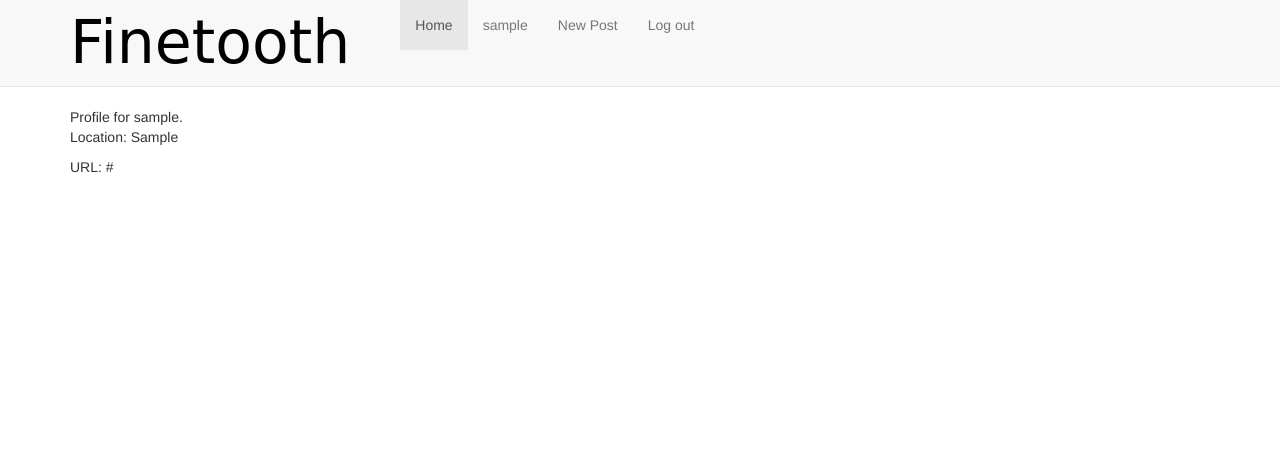
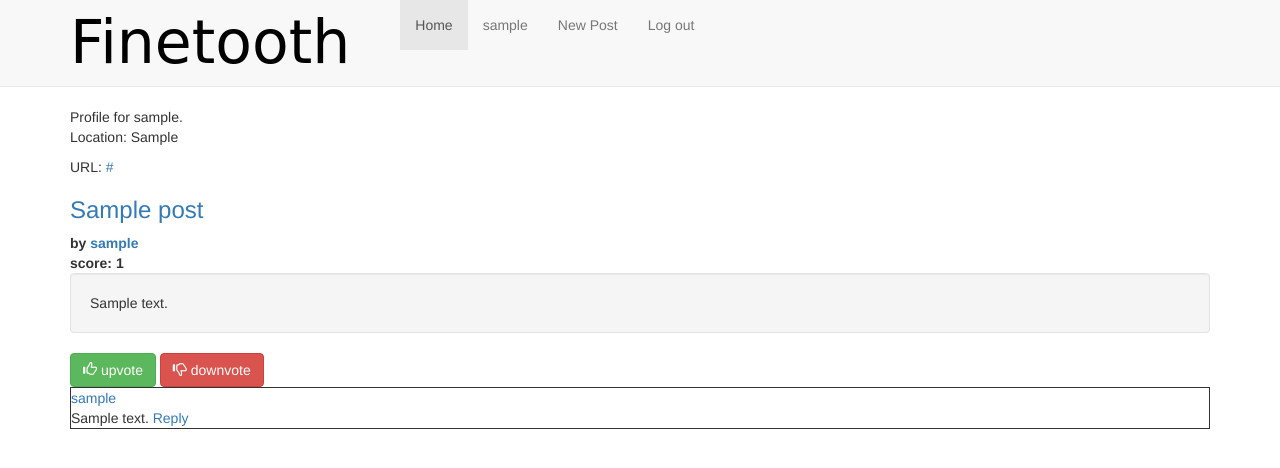
Before and after one commit to zackmdavis/Finetooth, a Django app: a page that uses templates/profile.html in a window 1280 px wide. Shown: the top 468 px of the page. Run offline with Django 3.2, Linux system fonts and the light colour scheme; a user stored in the database is signed in; tables that the repository leaves empty hold one stand-in row (values such as "Sample post"); some libraries are stand-ins or nearby versions; some web fonts are replaced.

Commit message:
posts and comments in user profiles

```diff
--- a/core/views.py
+++ b/core/views.py
@@ -120,4 +120,6 @@ def ballot_box(request, kind, pk):
 
 def show_profile(request, username):
     the_user = FinetoothUser.objects.get(username=username)
-    return render(request, "profile.html", {'the_user': the_user})
+    posts = Post.objects.filter(author=the_user)
+    comments = Comment.objects.filter(commenter=the_user)
+    return render(request, "profile.html", {'the_user': the_user, 'posts': posts, 'comments': comments})
--- a/templates/includes/comment.html
+++ b/templates/includes/comment.html
@@ -1,5 +1,5 @@
 <div class="comment" data-pk="{{ comment.pk }}">
-<div class="byline">{{ comment.commenter.username }}</div>
+<div class="byline"><a href="{% url 'show_profile' user.username %}">{{ comment.commenter.username }}</a></div>
 {{ comment.content }}
 <a href="javascript:void(0);" class="reply-form-link"
    data-comment-pk="{{ comment.pk }}" data-post-pk="{{ post.pk }}">
--- a/templates/includes/post.html
+++ b/templates/includes/post.html
@@ -1,4 +1,5 @@
-<h3><a href="{{ post.pk }}/">{{ post.title }}</a></h3>
+<h3><a href="/{{ post.pk }}/">{{ post.title }}</a></h3>
+<div><strong>by <a href="{% url 'show_profile' user.username %}">{{ post.author }}</a> </strong> </div>
 <span class="score" data-pk="{{ post.pk }}" data-score="{{ post.score }}">
   <strong>score: {{ post.score }}</strong>
 </span>
--- a/templates/profile.html
+++ b/templates/profile.html
@@ -12,10 +12,16 @@ Location: {{the_user.location}}
 
 <p>
 
-URL: {{the_user.url}}
+URL: <a href="{{the_user.url}}"> {{the_user.url}} </a>
 
 <p>
 
+{% for post in posts %}
+   {% include "includes/post.html" %}
+{% endfor %}
 
+{% for comment in comments %}
+   {% include "includes/comment.html" %}
+{% endfor %}
 
 {% endblock %}
```
